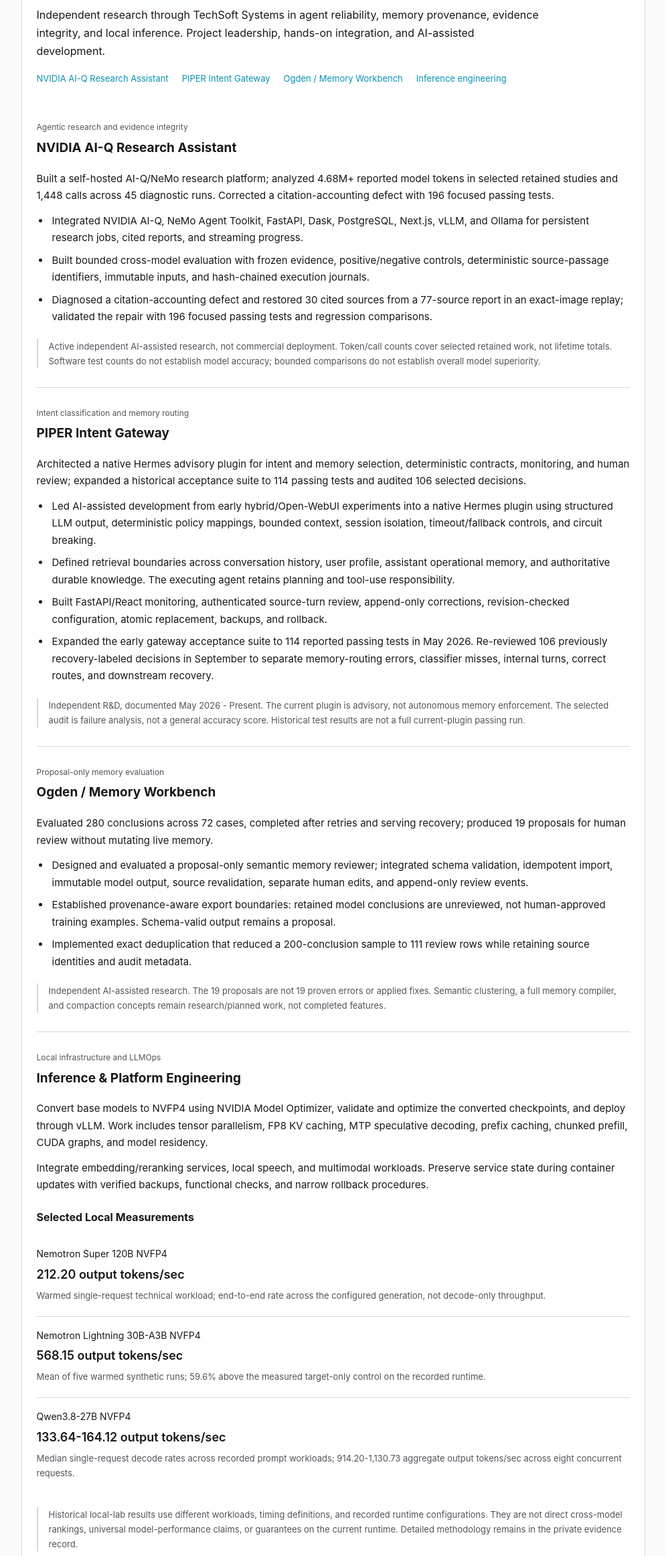
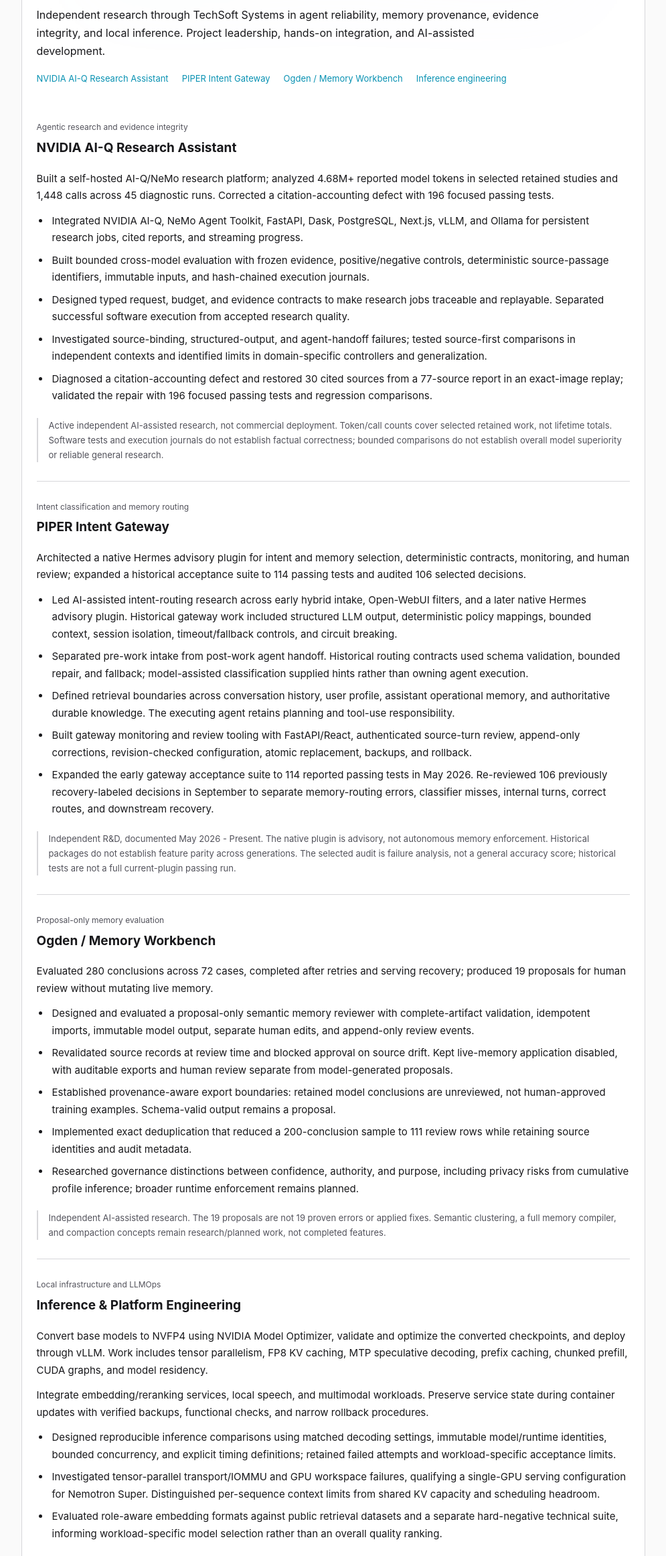
Before and after one commit to BrandXX/brandxx.github.io, an Astro site: page /resume-research in a window 1280 px wide. Shown: the part 223-2546 px from the top of the page at 67% size, without its empty margins (135-1130 px from the left). Built offline with nearby package versions, Linux system fonts and the light colour scheme; Astro itself is replaced by a stand-in of ours.

Commit message:
Expand applied AI research methods and link inference engineering

```diff
--- a/src/components/ResumeProjects.astro
+++ b/src/components/ResumeProjects.astro
@@ -15,4 +15,5 @@
       <p>{compact ? project.printSummary : project.summary}</p>
     </article>
   ))}
+  {!compact && <p class="section-note"><a href="/resume-research#inference">Inference &amp; platform engineering <span aria-hidden="true">&rarr;</span></a></p>}
 </section>
--- a/src/data/publicResume.ts
+++ b/src/data/publicResume.ts
@@ -89,30 +89,35 @@
     details: [
       'Integrated NVIDIA AI-Q, NeMo Agent Toolkit, FastAPI, Dask, PostgreSQL, Next.js, vLLM, and Ollama for persistent research jobs, cited reports, and streaming progress.',
       'Built bounded cross-model evaluation with frozen evidence, positive/negative controls, deterministic source-passage identifiers, immutable inputs, and hash-chained execution journals.',
+      'Designed typed request, budget, and evidence contracts to make research jobs traceable and replayable. Separated successful software execution from accepted research quality.',
+      'Investigated source-binding, structured-output, and agent-handoff failures; tested source-first comparisons in independent contexts and identified limits in domain-specific controllers and generalization.',
       'Diagnosed a citation-accounting defect and restored 30 cited sources from a 77-source report in an exact-image replay; validated the repair with 196 focused passing tests and regression comparisons.',
     ],
-    boundary: 'Active independent AI-assisted research, not commercial deployment. Token/call counts cover selected retained work, not lifetime totals. Software test counts do not establish model accuracy; bounded comparisons do not establish overall model superiority.',
+    boundary: 'Active independent AI-assisted research, not commercial deployment. Token/call counts cover selected retained work, not lifetime totals. Software tests and execution journals do not establish factual correctness; bounded comparisons do not establish overall model superiority or reliable general research.',
   },
   {
     id: 'piper', title: 'PIPER Intent Gateway', focus: 'Intent classification and memory routing',
     summary: 'Architected a native Hermes advisory plugin for intent and memory selection, deterministic contracts, monitoring, and human review; expanded a historical acceptance suite to 114 passing tests and audited 106 selected decisions.',
     printSummary: 'Architected a Hermes advisory intent/memory plugin with deterministic contracts, monitoring, human review, historical regression coverage, and a selected 106-decision audit.',
     details: [
-      'Led AI-assisted development from early hybrid/Open-WebUI experiments into a native Hermes plugin using structured LLM output, deterministic policy mappings, bounded context, session isolation, timeout/fallback controls, and circuit breaking.',
+      'Led AI-assisted intent-routing research across early hybrid intake, Open-WebUI filters, and a later native Hermes advisory plugin. Historical gateway work included structured LLM output, deterministic policy mappings, bounded context, session isolation, timeout/fallback controls, and circuit breaking.',
+      'Separated pre-work intake from post-work agent handoff. Historical routing contracts used schema validation, bounded repair, and fallback; model-assisted classification supplied hints rather than owning agent execution.',
       'Defined retrieval boundaries across conversation history, user profile, assistant operational memory, and authoritative durable knowledge. The executing agent retains planning and tool-use responsibility.',
-      'Built FastAPI/React monitoring, authenticated source-turn review, append-only corrections, revision-checked configuration, atomic replacement, backups, and rollback.',
+      'Built gateway monitoring and review tooling with FastAPI/React, authenticated source-turn review, append-only corrections, revision-checked configuration, atomic replacement, backups, and rollback.',
       'Expanded the early gateway acceptance suite to 114 reported passing tests in May 2026. Re-reviewed 106 previously recovery-labeled decisions in September to separate memory-routing errors, classifier misses, internal turns, correct routes, and downstream recovery.',
     ],
-    boundary: 'Independent R&D, documented May 2026 - Present. The current plugin is advisory, not autonomous memory enforcement. The selected audit is failure analysis, not a general accuracy score. Historical test results are not a full current-plugin passing run.',
+    boundary: 'Independent R&D, documented May 2026 - Present. The native plugin is advisory, not autonomous memory enforcement. Historical packages do not establish feature parity across generations. The selected audit is failure analysis, not a general accuracy score; historical tests are not a full current-plugin passing run.',
   },
   {
     id: 'memory', title: 'Ogden / Memory Workbench', focus: 'Proposal-only memory evaluation',
     summary: 'Evaluated 280 conclusions across 72 cases, completed after retries and serving recovery; produced 19 proposals for human review without mutating live memory.',
     printSummary: 'Evaluated 280 conclusions across 72 cases after retries/recovery, yielding 19 human-review proposals without mutating live memory.',
     details: [
-      'Designed and evaluated a proposal-only semantic memory reviewer; integrated schema validation, idempotent import, immutable model output, source revalidation, separate human edits, and append-only review events.',
+      'Designed and evaluated a proposal-only semantic memory reviewer with complete-artifact validation, idempotent imports, immutable model output, separate human edits, and append-only review events.',
+      'Revalidated source records at review time and blocked approval on source drift. Kept live-memory application disabled, with auditable exports and human review separate from model-generated proposals.',
       'Established provenance-aware export boundaries: retained model conclusions are unreviewed, not human-approved training examples. Schema-valid output remains a proposal.',
       'Implemented exact deduplication that reduced a 200-conclusion sample to 111 review rows while retaining source identities and audit metadata.',
+      'Researched governance distinctions between confidence, authority, and purpose, including privacy risks from cumulative profile inference; broader runtime enforcement remains planned.',
     ],
     boundary: 'Independent AI-assisted research. The 19 proposals are not 19 proven errors or applied fixes. Semantic clustering, a full memory compiler, and compaction concepts remain research/planned work, not completed features.',
   },
--- a/src/pages/resume-research.astro
+++ b/src/pages/resume-research.astro
@@ -26,6 +26,11 @@
     <h2>Inference &amp; Platform Engineering</h2>
     <p>Convert base models to NVFP4 using NVIDIA Model Optimizer, validate and optimize the converted checkpoints, and deploy through vLLM. Work includes tensor parallelism, FP8 KV caching, MTP speculative decoding, prefix caching, chunked prefill, CUDA graphs, and model residency.</p>
     <p>Integrate embedding/reranking services, local speech, and multimodal workloads. Preserve service state during container updates with verified backups, functional checks, and narrow rollback procedures.</p>
+    <ul>
+      <li>Designed reproducible inference comparisons using matched decoding settings, immutable model/runtime identities, bounded concurrency, and explicit timing definitions; retained failed attempts and workload-specific acceptance limits.</li>
+      <li>Investigated tensor-parallel transport/IOMMU and GPU workspace failures, qualifying a single-GPU serving configuration for Nemotron Super. Distinguished per-sequence context limits from shared KV capacity and scheduling headroom.</li>
+      <li>Evaluated role-aware embedding formats against public retrieval datasets and a separate hard-negative technical suite, informing workload-specific model selection rather than an overall quality ranking.</li>
+    </ul>
     <h3>Selected Local Measurements</h3>
     <div class="benchmark-list">
       {benchmarks.map(benchmark => <article><h4>{benchmark.model}</h4><p class="benchmark-result">{benchmark.result}</p><p>{benchmark.method}</p></article>)}
```
Also changed, not shown: scripts/verify-resume.mjs (+17 -0 lines).
